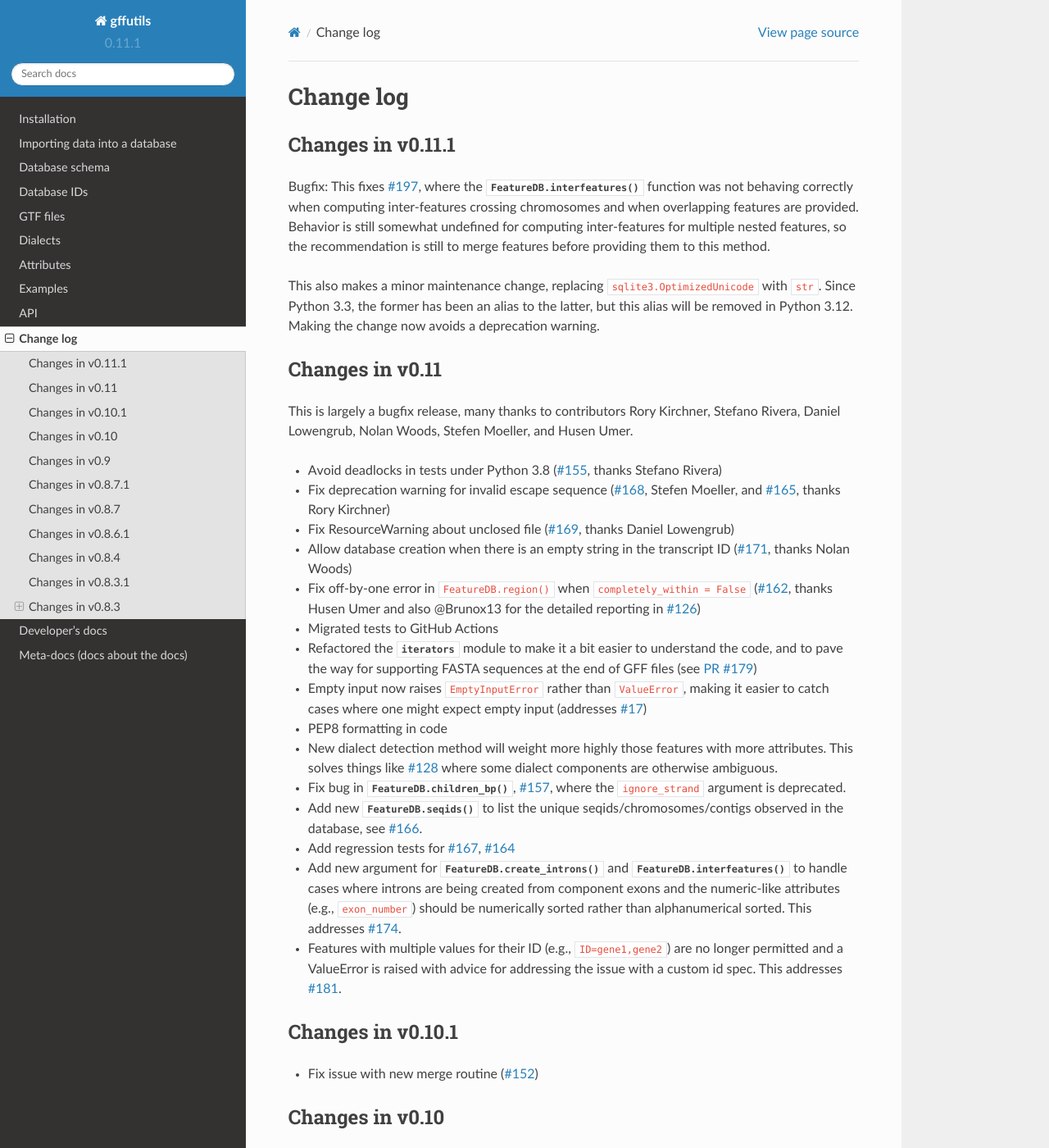
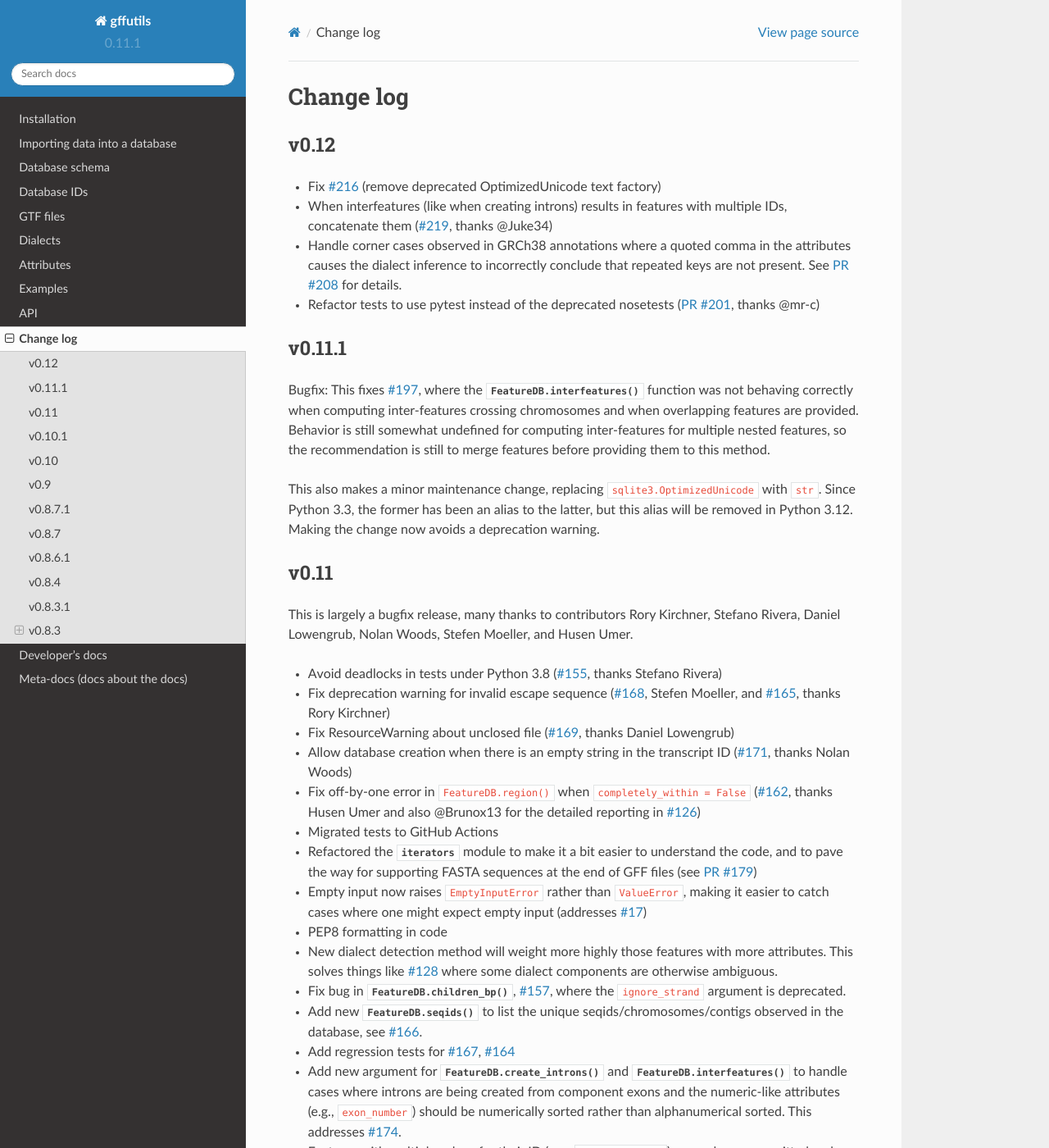
Before and after one commit to daler/gffutils, a Sphinx documentation site: the page built from doc/source/changelog.rst, in a window 1280 px wide and 1400 px high. Shown: the whole window at 82% size. Built offline with Sphinx 7.4.7 and the Read the Docs theme 2.0.0, drawn with Linux system fonts in a browser that asks for light colours; some of the changed text lies outside the part shown.

Commit message:
update changelog

```diff
--- a/doc/source/changelog.rst
+++ b/doc/source/changelog.rst
@@ -3,8 +3,21 @@
 Change log
 ==========
 
-Changes in v0.11.1
-------------------
+v0.12
+-----
+
+- Fix `#216 <https://github.com/daler/gffutils/issues/216>`_ (remove deprecated OptimizedUnicode text factory)
+- When interfeatures (like when creating introns) results in features with
+  multiple IDs, concatenate them (`#219
+  <https://github.com/daler/gffutils/pull/219>`_, thanks @Juke34)
+- Handle corner cases observed in GRCh38 annotations where a quoted comma in
+  the attributes causes the dialect inference to incorrectly conclude that
+  repeated keys are not present. See `PR #208 <https://github.com/daler/gffutils/pull/208>`_ for details.
+- Refactor tests to use pytest instead of the deprecated nosetests (`PR #201
+  <https://github.com/daler/gffutils/pull/201>`_, thanks @mr-c)
+
+v0.11.1
+-------
 
 Bugfix: This fixes `#197 <https://github.com/daler/gffutils/issues/197>`_,
 where the :meth:`FeatureDB.interfeatures` function was not behaving correctly
@@ -18,8 +31,8 @@ This also makes a minor maintenance change, replacing
 been an alias to the latter, but this alias will be removed in Python 3.12.
 Making the change now avoids a deprecation warning.
 
-Changes in v0.11
-----------------
+v0.11
+-----
 
 This is largely a bugfix release, many thanks to contributors Rory Kirchner,
 Stefano Rivera, Daniel Lowengrub, Nolan Woods, Stefen Moeller,  and Husen Umer.
@@ -69,14 +82,14 @@ Stefano Rivera, Daniel Lowengrub, Nolan Woods, Stefen Moeller,  and Husen Umer.
   issue with a custom id spec. This addresses `#181
   <https://github.com/daler/gffutils/issues/181>`_.
 
-Changes in v0.10.1
-------------------
+v0.10.1
+-------
 
 - Fix issue with new merge routine (`#152
   <https://github.com/daler/gffutils/issues/152>`_)
 
-Changes in v0.10
-----------------
+v0.10
+-----
 
 - Support very large chromosomes (fixed issues `#94
   <https://github.com/daler/gffutils/issues/94>`_ and `#112
@@ -123,8 +136,8 @@ Changes in v0.10
   <https://github.com/daler/gffutils/pull/149>`_)
 
 
-Changes in v0.9
----------------
+v0.9
+----
 Long-overdue release with performance improvements and better handling of
 corner-case GFF and GTF files.
 
@@ -155,26 +168,26 @@ corner-case GFF and GTF files.
   encoding/decoding behavior.
 - improved testing framework
 
-Changes in v0.8.7.1
--------------------
+v0.8.7.1
+--------
 Fixes bug in `gffutils.pybedtools_integration.tsses` where iterating over large
 databases and using the `as_bed6=True` argument could cause a deadlock.
 
-Changes in v0.8.7
------------------
+v0.8.7
+------
 New module, :mod:`gffutils.pybedtools_integration`. In particular, the
 :func:`gffutils.pybedtools_integration.tsses` function provides many options
 for creating a GTF, GFF, or BED file of transcription start sites (TSSes) from
 an annotation.
 
-Changes in v0.8.6.1
--------------------
+v0.8.6.1
+--------
 Only a warning -- and not an ImportError -- is raised if BioPython is not installed.
 
 Lots of updates in the testing framework to use docker containers on travis-ci.org.
 
-Changes in v0.8.4
------------------
+v0.8.4
+------
 This version addresses issues `#48
 <https://github.com/daler/gffutils/issues/48>`_ and `#20
 <https://github.com/daler/gffutils/issues/20>`_. It only affects database
@@ -213,15 +226,15 @@ transcripts if genes exist, or infer genes if transcripts exist (rather than
 the previous all-or-nothing approach).
 
 
-Changes in v0.8.3.1
--------------------
+v0.8.3.1
+--------
 Thanks to Sven-Eric Schelhorn (@schellhorn on github), this version fixes a bug
 where, if multiple gffutils processes try to create databases from GTF files
 simultaneously, the resulting databases would be incomplete and incorrect.
 
 
-Changes in v0.8.3
------------------
+v0.8.3
+------
 New features
 ~~~~~~~~~~~~
 - New :func:`inspect.inspect` function for examining the contents of
```
